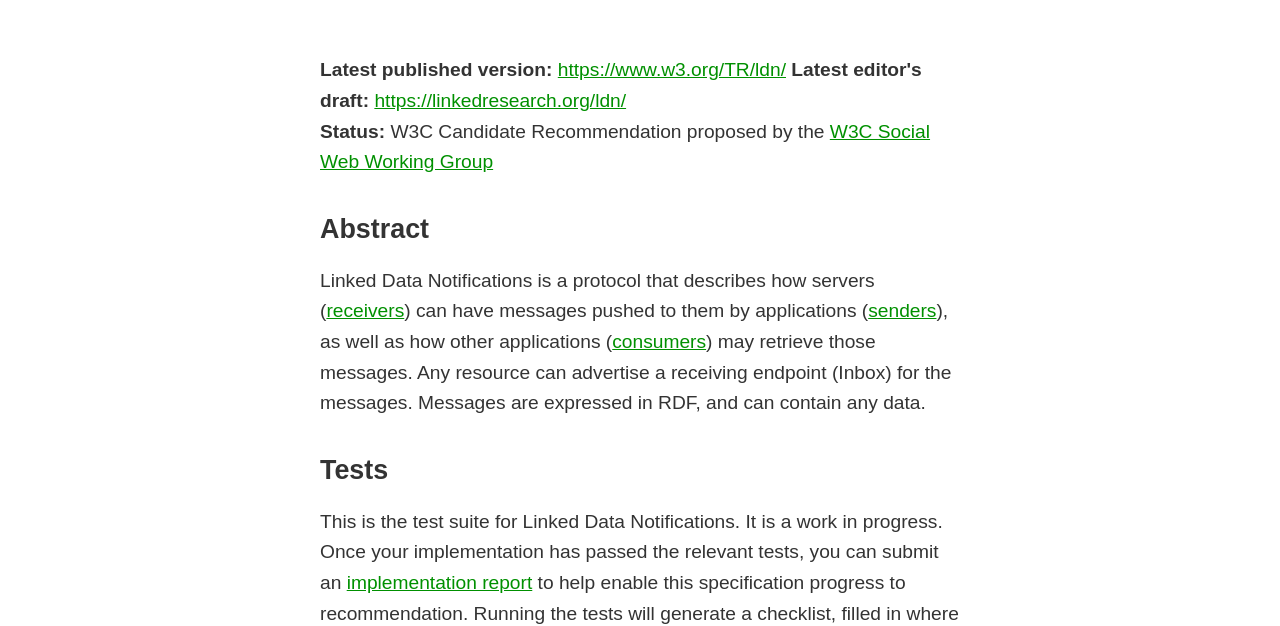
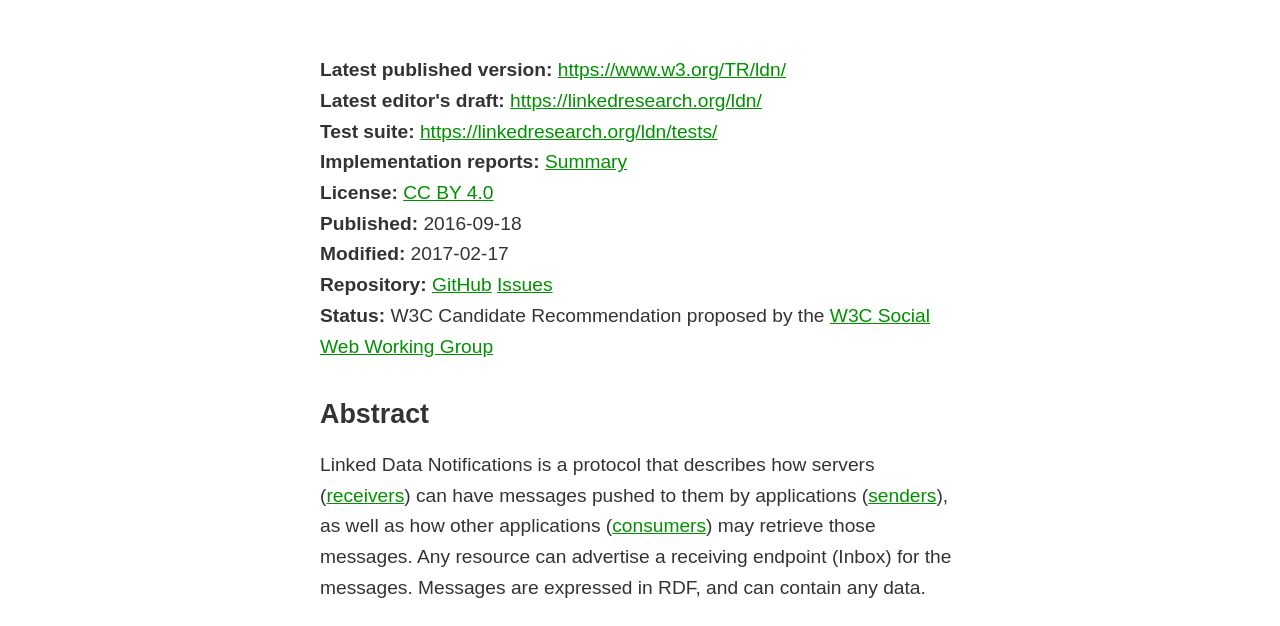
Before and after one commit to csarven/ldn-tests, a website: page index.html in a window 1280 px wide. Shown: the part 183-809 px from the top of the page. Drawn offline with Linux system fonts and the light colour scheme.

Commit message:
Update test suite homepage

```diff
--- a/index.html
+++ b/index.html
@@ -19,6 +19,37 @@
                     <dd><a href="https://linkedresearch.org/ldn/">https://linkedresearch.org/ldn/</a></dd>
                 </dl>
 
+                <dl id="document-test-suite">
+                    <dt>Test suite</dt>
+                    <dd><a href="https://linkedresearch.org/ldn/tests/">https://linkedresearch.org/ldn/tests/</a></dd>
+                </dl>
+
+                <dl id="document-implementation-reports">
+                    <dt>Implementation reports</dt>
+                    <dd><a href="summary">Summary</a></dd>
+                </dl>
+
+                <dl id="document-license">
+                    <dt>License</dt>
+                    <dd><a href="https://creativecommons.org/licenses/by/4.0/" rel="schema:license" title="Creative Commons Attribution 4.0 Unported">CC BY 4.0</a></dd>
+                </dl>
+
+                <dl id="document-published">
+                    <dt>Published</dt>
+                    <dd><time datatype="xsd:dateTime" datetime="2016-09-18T00:00:00Z" property="schema:dateModified">2016-09-18</time></dd>
+                </dl>
+
+                <dl id="document-modified">
+                    <dt>Modified</dt>
+                    <dd><time datatype="xsd:dateTime" datetime="2017-02-17T00:00:00Z" property="schema:dateModified">2017-02-17</time></dd>
+                </dl>
+
+                <dl id="document-repository">
+                    <dt>Repository</dt>
+                    <dd><a href="https://github.com/w3c/ldn">GitHub</a></dd>
+                    <dd><a href="https://github.com/w3c/ldn/issues">Issues</a></dd>
+                </dl>
+
                 <dl id="document-status">
                     <dt>Status</dt>
                     <dd>W3C Candidate Recommendation proposed by the <a href="http://www.w3.org/Social/WG">W3C Social Web Working Group</a></dd>
@@ -35,9 +66,9 @@
                     <section id="tests" inlist="" rel="schema:hasPart" resource="#tests">
                         <h2 property="schema:name">Tests</h2>
                         <div datatype="rdf:HTML" property="schema:description">
-                            <p>This is the test suite for Linked Data Notifications. It is a work in progress. Once your implementation has passed the relevant tests, you can submit an <a href="https://github.com/w3c/ldn/implementations">implementation report</a> to help enable this specification progress to recommendation. Running the tests will generate a checklist, filled in where possible, to indicate which tests are passed, and thus which features you have implemented according to the spec.</p>
+                            <p>This is the test suite for Linked Data Notifications. Once your implementation has passed the relevant tests, you can submit an implementation report to help enable this specification progress to W3C Recommendation. Future implementations can use this test suite as well. Running the tests will generate a checklist, filled in where possible, to indicate the outcome of the tests with additional information, and thus which features you have implemented according to the spec.</p>
 
-                            <p>Each implementation tests and reports are located here: <a href="sender">sender</a>, <a href="receiver">receiver</a>, <a href="consumer">consumer</a>.</p>
+                            <p>Start your implementation tests at <a href="sender">sender</a>, <a href="receiver">receiver</a>, or <a href="consumer">consumer</a>, then submit a report. One report per implementation type.</p>
 
                             <dl>
                                 <dt>Test outcomes</dt>
--- a/media/css/ldntests.css
+++ b/media/css/ldntests.css
@@ -122,6 +122,12 @@
 dl[class~="inbox"] dd {
 margin:0;
 }
+dl[id^="document-"] dd + dt:before {
+content:"\A";
+background:red;
+white-space:pre;
+}
+
 dl[id^="document-"], #authors {
   max-width: none;
   width: 100%;
```
